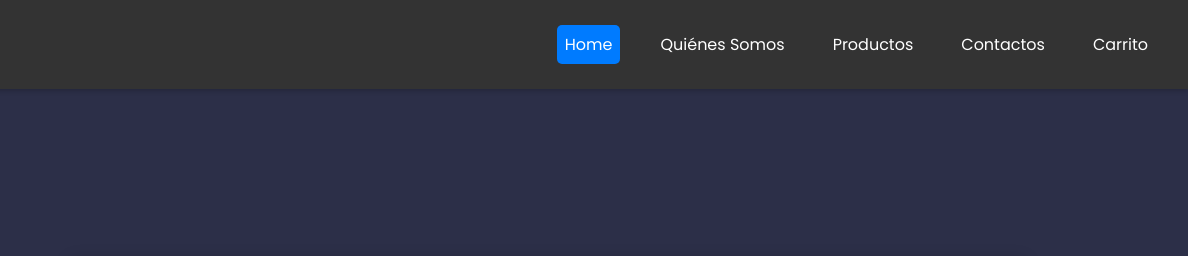
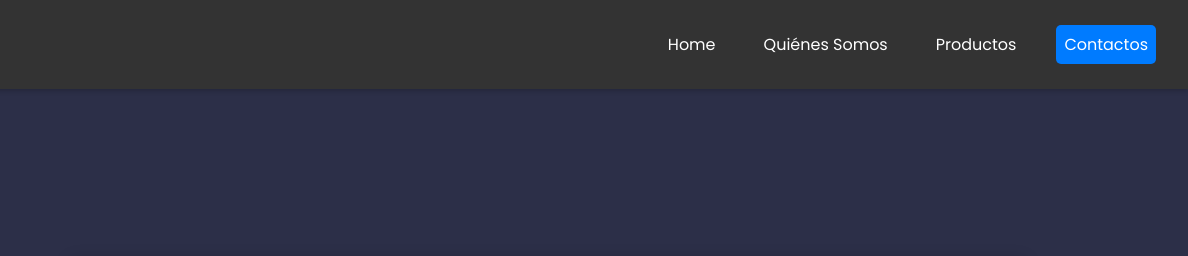
Before and after one commit to JuanD1603/Pagina-web, a plain HTML site: page contacto.html in a window 1280 px wide. Shown: the top 256 px of the page, 92-1280 px from the left. Drawn offline with Linux system fonts and the light colour scheme; grey boxes are pictures that could not be loaded.

Commit message:
eliminacion de carrito

```diff
--- a/contacto.html
+++ b/contacto.html
@@ -18,11 +18,10 @@
             <!-- Navegación-->
             <nav>
                 <ul>
-                    <li><a href="index.html" class="active">Home</a></li>
+                    <li><a href="index.html" >Home</a></li>
                     <li><a href="qs/qs.html">Quiénes Somos</a></li>
                     <li><a href="productos.html">Productos</a></li>
-                    <li><a href="contactos.html">Contactos</a></li>
-                    <li><a href="carrito.html" class="cart">Carrito</a></li>
+                    <li><a href="contactos.html" class="active">Contactos</a></li>
                 </ul>
             </nav>
             <!-- Botón menu falta configuracion -->
```
Also changed, not shown: index.html (+0 -1 lines), qs/qs.html (+0 -1 lines).
